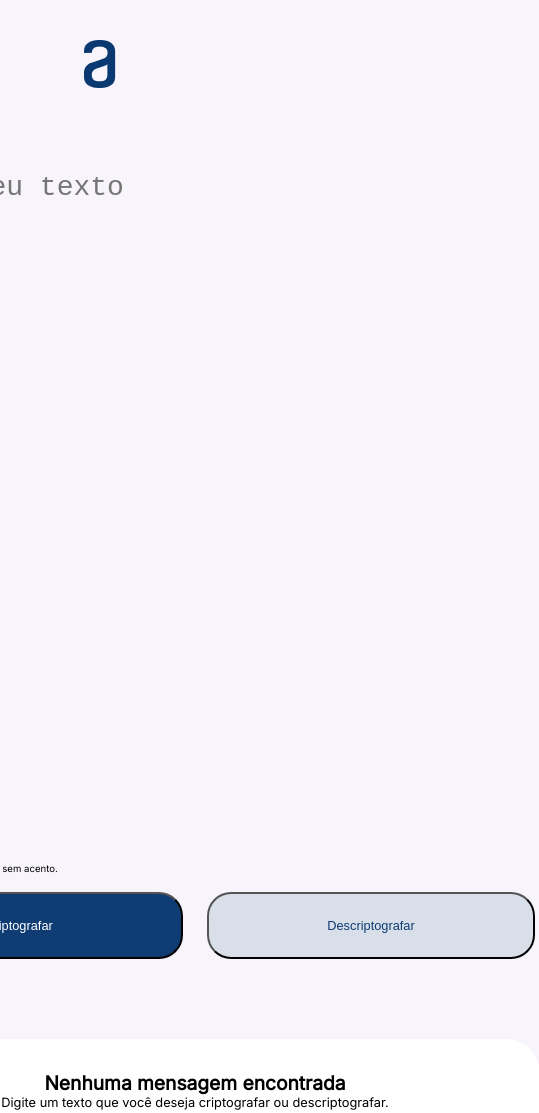
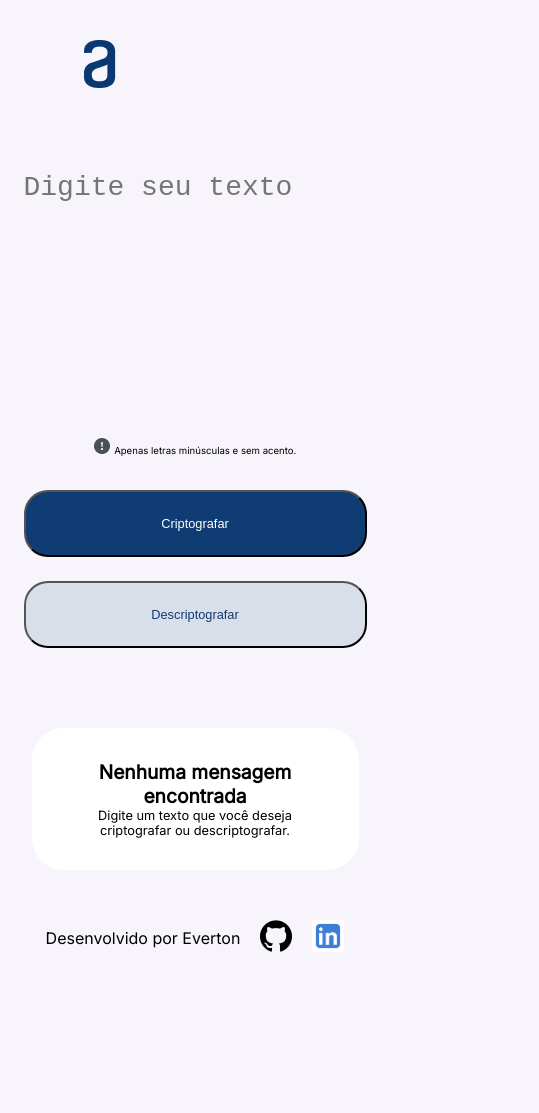
Before and after one commit to Tonzera10/Challenge-Alura, a plain HTML site: page index.html in a window 390 px wide. Shown: the top 1113 px of the page, 539 px wide, since content can reach past the window. After the commit the page ends 966 px from the top, so only its background shows below. Drawn offline with Linux system fonts and the light colour scheme; some packages are replaced by stand-ins of ours; a script that the page names is missing.

Commit message:
Atualizado a responsividade

```diff
--- a/styles/style.css
+++ b/styles/style.css
@@ -146,7 +146,7 @@ footer {
     width: 32px;
 }
 
-@media screen and (max-width: 800px) {
+@media screen and (max-width: 1023px) {
     .container {
         flex-direction: column;
         margin-top: 40px;
@@ -194,3 +194,64 @@ footer {
         width: 624px;
     }
 }
+
+@media screen and (max-width: 767px){
+
+    section{
+        display: flex;
+        flex-direction: column;
+        align-items: center;
+    }
+
+    .input{
+        width: 100%;
+        gap: 16px;
+    }
+
+    .input-text{
+        width: 343px;
+        height: 250px;
+    }
+
+    .botoes{
+        flex-direction: column;
+        gap: 24px;
+    }
+
+    .botao-azul, .botao-cinza{
+        width: 343px;
+    }
+
+    .botao-branco{
+        width: 279px;
+    }
+
+    .output{
+        width: 327px;
+        padding: 32px 0px;
+    }
+
+    .conteudo-original{
+        width: auto;
+        margin: 32px;
+        gap: 16px;
+    }
+
+    .conteudo-substituto{
+        width: auto;
+        margin: 16px;
+        gap: 32px;
+    }
+
+    #output-texto{
+        width: 279px;
+    }
+
+    .output-texto-maior, .output-texto-menor {
+        width: 263px;
+    }
+
+    footer{
+        flex-wrap: wrap;
+    }
+}
```
